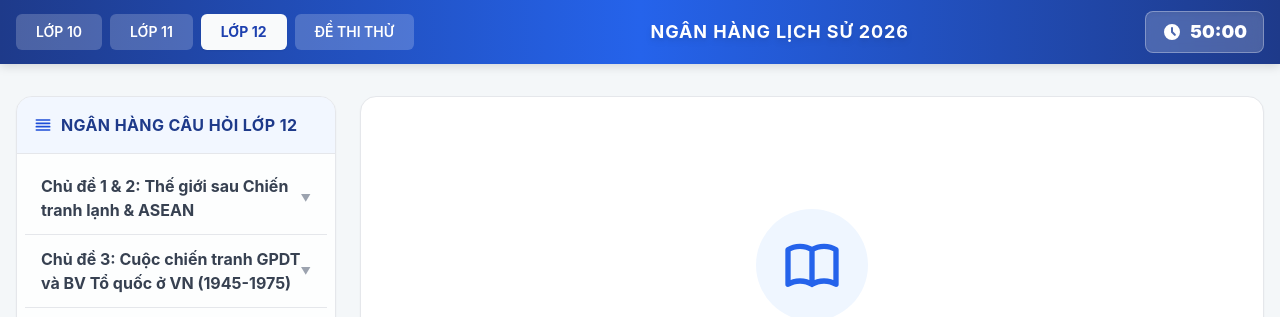
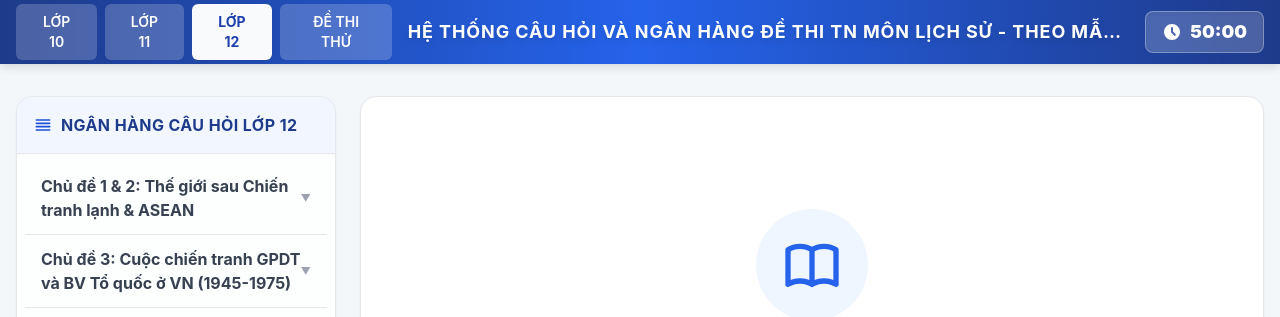
Before and after one commit to thaytienthptbimson/NGAN-HANG-DE-THI-THPT-LICH-SU, a plain HTML site: page index.html in a window 1280 px wide. Shown: the top 317 px of the page. Drawn offline with nearby package versions, Linux system fonts and the light colour scheme.

Commit message:
Update index.html

```diff
--- a/index.html
+++ b/index.html
@@ -33,7 +33,7 @@
                 <button onclick="selectSection('khoi12')" id="tab-khoi12" class="px-5 py-2 bg-gray-50 text-blue-800 font-bold rounded-md shadow-sm text-sm transition-colors">LỚP 12</button>
                 <button onclick="selectSection('mocktest')" id="tab-mocktest" class="px-5 py-2 bg-white/20 hover:bg-white/90 hover:text-blue-800 font-semibold rounded-md text-sm transition-colors">ĐỀ THI THỬ</button>
             </div>
-            <h1 class="text-lg font-bold uppercase tracking-wider hidden md:block truncate px-4 drop-shadow-md">Ngân hàng Lịch Sử 2026</h1>
+            <h1 class="text-lg font-bold uppercase tracking-wider hidden md:block truncate px-4 drop-shadow-md">HỆ THỐNG CÂU HỎI VÀ NGÂN HÀNG ĐỀ THI TN MÔN LỊCH SỬ - THEO MẪU 2026</h1>
             <div class="text-lg font-black bg-white/20 backdrop-blur-md px-4 py-1.5 rounded-lg border border-white/30 shadow-inner flex-shrink-0 flex items-center gap-2" id="timer-display">
                 <svg xmlns="http://www.w3.org/2000/svg" class="h-5 w-5" viewBox="0 0 20 20" fill="currentColor">
                     <path fill-rule="evenodd" d="M10 18a8 8 0 100-16 8 8 0 000 16zm1-12a1 1 0 10-2 0v4a1 1 0 00.293.707l2.828 2.829a1 1 0 101.415-1.415L11 9.586V6z" clip-rule="evenodd" />
```
